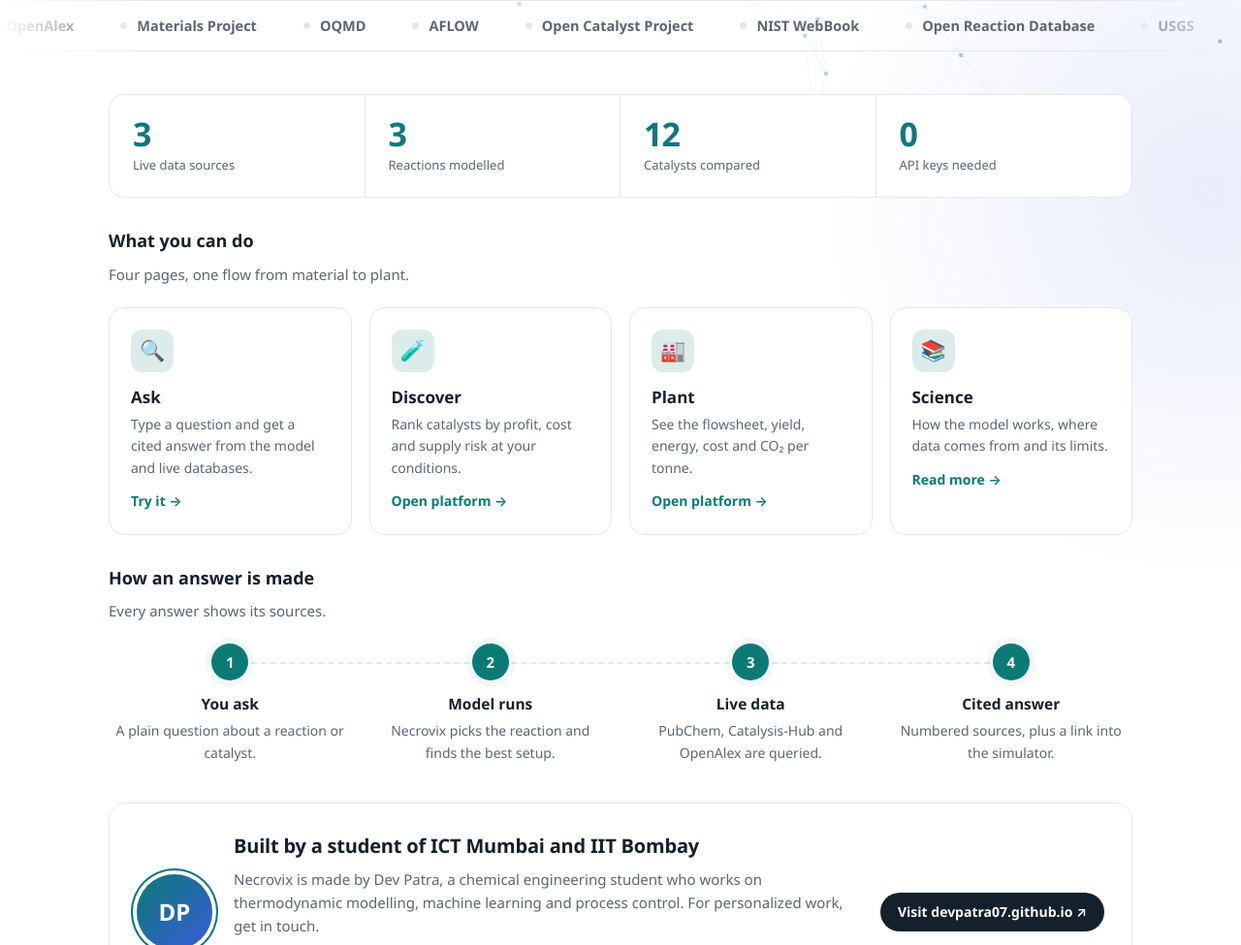
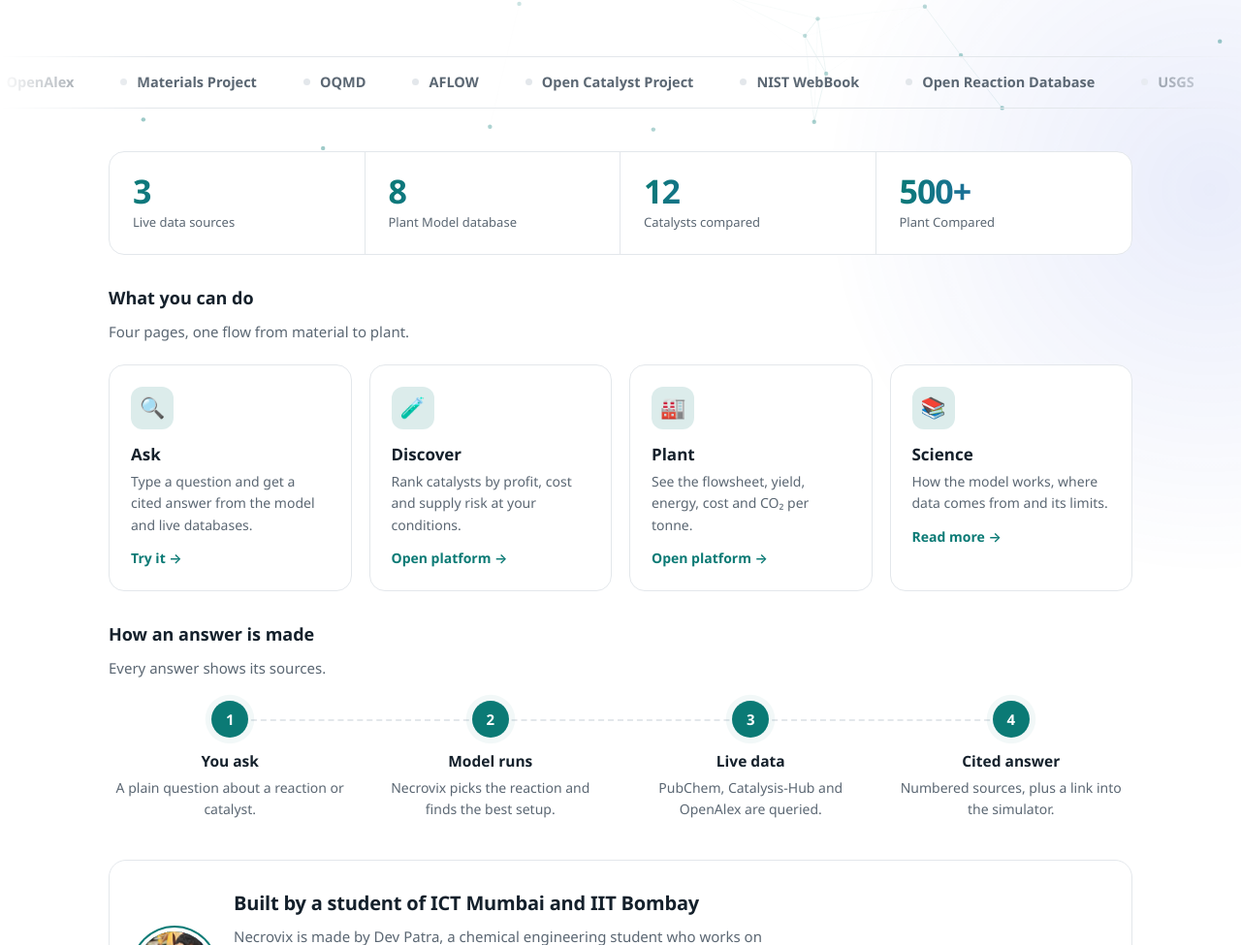
Before and after one commit to Necrovix/necrovix.github.io, a plain HTML site: page index.html in a window 1280 px wide. Shown: the part 640-1615 px from the top of the page at 97% size. Drawn offline with Linux system fonts and the light colour scheme.

Commit message:
Add files via upload

```diff
--- a/index.html
+++ b/index.html
@@ -5,12 +5,13 @@
 <div class="home"><span class="badge"><i></i>Built by a student of ICT Mumbai and IIT Bombay</span>
 <div class="big"><span id="bm"></span>Necrovix</div>
 <h1 class="tg">From catalyst to plant, in one question.</h1>
+<h2 class="tg">Platform in development.</h2>
 <p class="t">Ask about catalysts, materials and plant economics. Answers come from a process model and live databases, with sources.</p>
 <form class="ask" id="form"><input id="in" aria-label="Ask Necrovix" placeholder="Ask anything about materials, catalysts or plants" autocomplete="off"><button aria-label="Ask">→</button></form>
 <div class="chips" id="chips"><button class="chip">Best catalyst for ammonia synthesis</button><button class="chip">Cheapest green methanol route</button><button class="chip">Is ruthenium worth it for ammonia?</button><button class="chip">Lowest CO₂ Sabatier methane</button></div></div>
 <div class="mq" aria-label="Data sources"><div id="mqi"><span class="lv">PubChem</span><span class="lv">Catalysis-Hub</span><span class="lv">OpenAlex</span><span>Materials Project</span><span>OQMD</span><span>AFLOW</span><span>Open Catalyst Project</span><span>NIST WebBook</span><span>Open Reaction Database</span><span>USGS</span><span>Ember</span><span>Cantera</span></div></div>
 <div class="page">
-<div class="stats"><div class="stat"><b>3</b><small>Live data sources</small></div><div class="stat"><b>3</b><small>Reactions modelled</small></div><div class="stat"><b>12</b><small>Catalysts compared</small></div><div class="stat"><b>0</b><small>API keys needed</small></div></div>
+<div class="stats"><div class="stat"><b>3</b><small>Live data sources</small></div><div class="stat"><b>8</b><small>Plant Model database</small></div><div class="stat"><b>12</b><small>Catalysts compared</small></div><div class="stat"><b>500+</b><small>Plant Compared</small></div></div>
 <h2>What you can do</h2><p class="sub">Four pages, one flow from material to plant.</p>
 <div class="feat">
 <a class="fc" href="#nav" id="goask"><i class="ic">🔍</i><b>Ask</b><p>Type a question and get a cited answer from the model and live databases.</p><span class="go">Try it →</span></a>
@@ -19,7 +20,7 @@
 <a class="fc" href="science.html"><i class="ic">📚</i><b>Science</b><p>How the model works, where data comes from and its limits.</p><span class="go">Read more →</span></a></div>
 <h2>How an answer is made</h2><p class="sub">Every answer shows its sources.</p>
 <div class="steps"><div class="step"><b class="n">1</b><h3>You ask</h3><p>A plain question about a reaction or catalyst.</p></div><div class="step"><b class="n">2</b><h3>Model runs</h3><p>Necrovix picks the reaction and finds the best setup.</p></div><div class="step"><b class="n">3</b><h3>Live data</h3><p>PubChem, Catalysis-Hub and OpenAlex are queried.</p></div><div class="step"><b class="n">4</b><h3>Cited answer</h3><p>Numbered sources, plus a link into the simulator.</p></div></div>
-<div class="me"><span class="av">DP<img src="src/webp/you.jpg" alt="Dev Patra" onerror="this.remove()"></span><div><h3>Built by a student of ICT Mumbai and IIT Bombay</h3><p>Necrovix is made by Dev Patra, a chemical engineering student who works on thermodynamic modelling, machine learning and process control. For personalized work, get in touch.</p><div class="soc" id="soc2"></div></div><a class="btn" href="https://devpatra07.github.io/" target="_blank" rel="noopener">Visit devpatra07.github.io ↗</a></div>
+<div class="me"><span class="av">DP<img src="you.jpg" alt="Dev Patra" onerror="this.remove()"></span><div><h3>Built by a student of ICT Mumbai and IIT Bombay</h3><p>Necrovix is made by Dev Patra, a chemical engineering student who works on thermodynamic modelling, machine learning and process control. For personalized work, get in touch.</p><div class="soc" id="soc2"></div></div><a class="btn" href="https://devpatra07.github.io/" target="_blank" rel="noopener">Visit devpatra07.github.io ↗</a></div>
 </div></div>
 <div class="res" id="res" style="display:none"></div>
 <footer id="foot"></footer>
```
Also changed, not shown: you.jpg (added).
